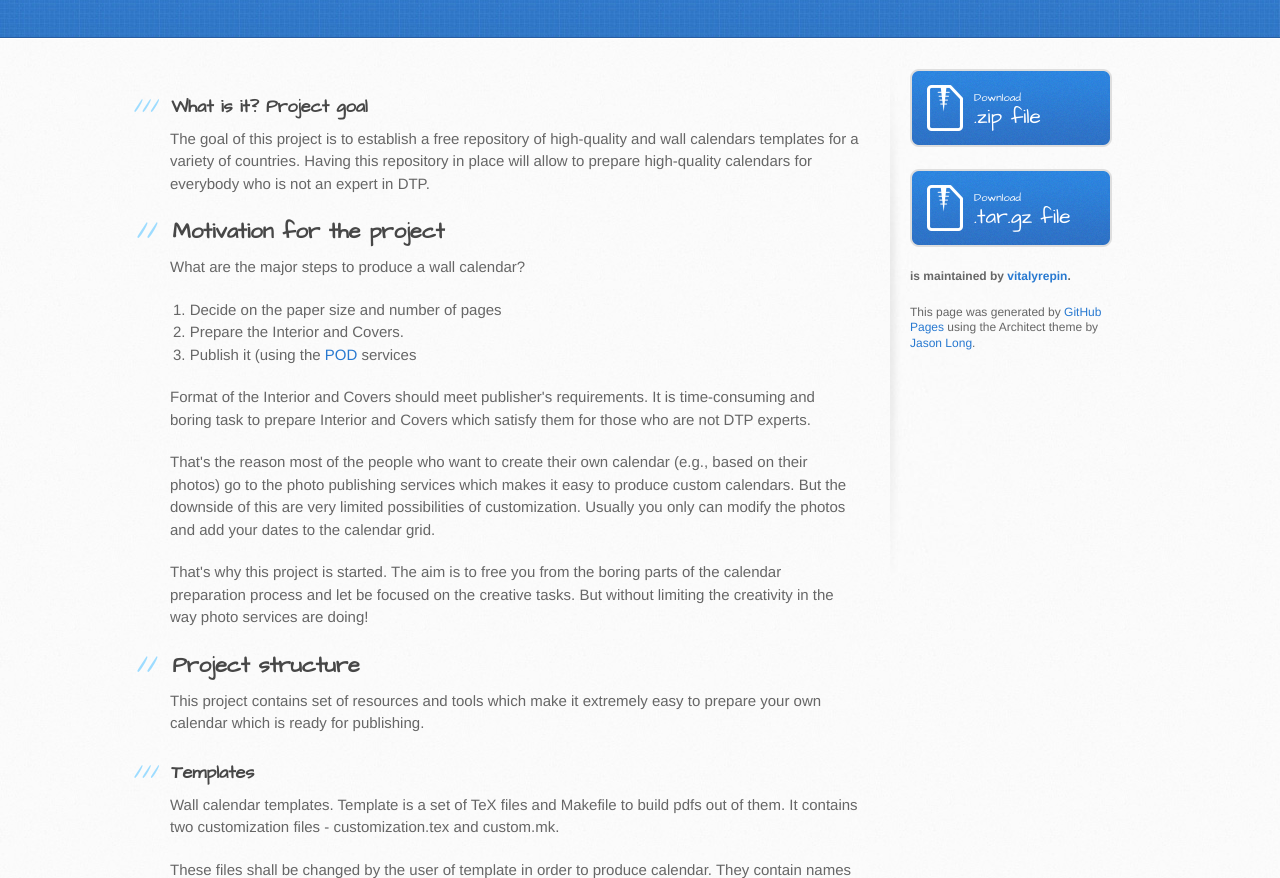
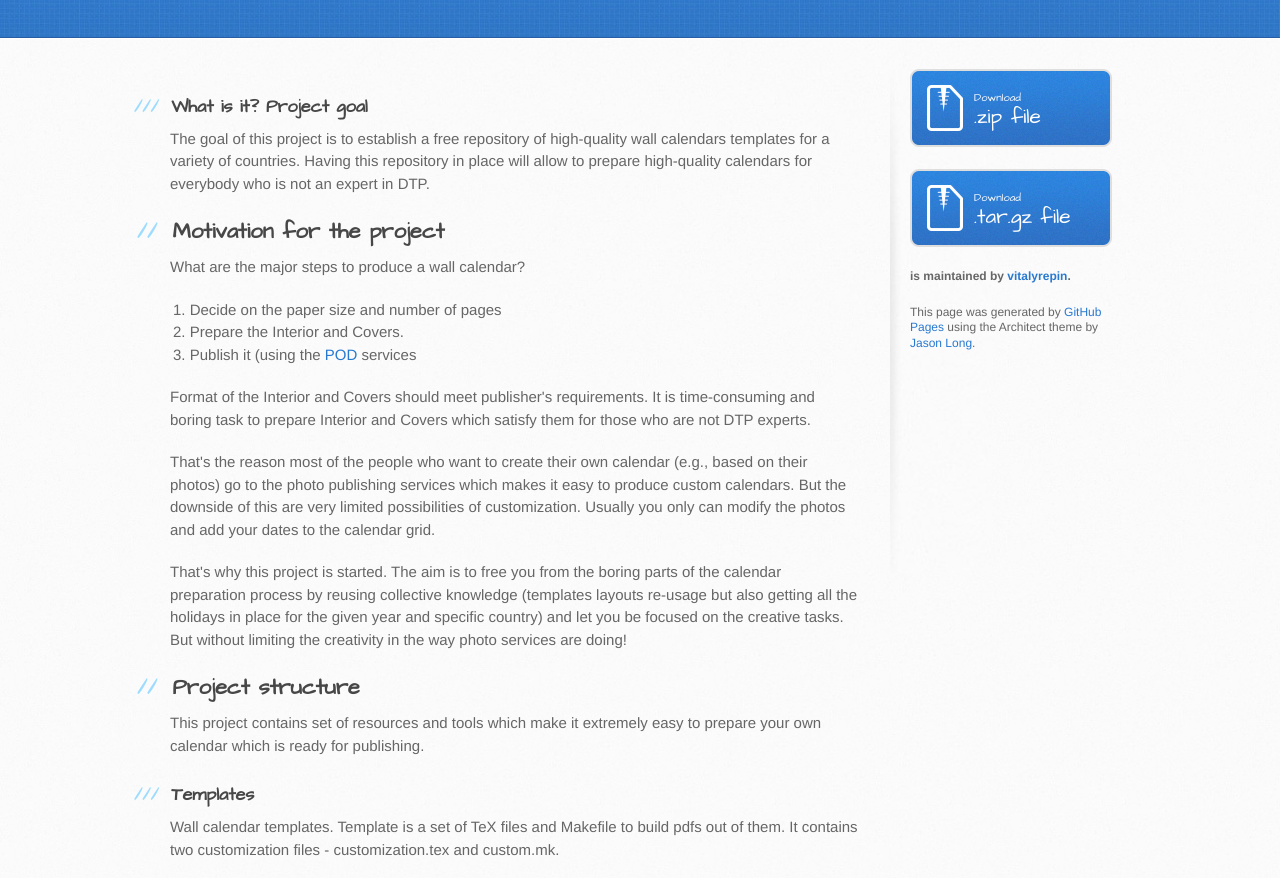
Before and after one commit to vitalyrepin/WallCalendar, a plain HTML site: page index.html in a window 1280 px wide. Shown: the part 197-1075 px from the top of the page. Drawn offline with Linux system fonts and the light colour scheme.

```diff
--- a/index.html
+++ b/index.html
@@ -31,7 +31,7 @@
           <h3>
 <a name="what-is-it-project-goal" class="anchor" href="#what-is-it-project-goal"><span class="octicon octicon-link"></span></a>What is it? Project goal</h3>
 
-<p>The goal of this project is to establish a free repository of high-quality and wall calendars templates for a variety of countries. Having this repository in place will allow to prepare high-quality calendars for everybody who is not an expert in DTP.</p>
+<p>The goal of this project is to establish a free repository of high-quality wall calendars templates for a variety of countries. Having this repository in place will allow to prepare high-quality calendars for everybody who is not an expert in DTP.</p>
 
 <h2>
 <a name="motivation-for-the-project" class="anchor" href="#motivation-for-the-project"><span class="octicon octicon-link"></span></a>Motivation for the project</h2>
@@ -46,7 +46,7 @@
 
 <p>That's the reason most of the people who want to create their own calendar (e.g., based on their photos) go to the photo publishing services which makes it easy to produce custom calendars. But the downside of this are very limited possibilities of customization. Usually you only can modify the photos and add your dates to the calendar grid.</p>
 
-<p>That's why this project is started. The aim is to free you from the boring parts of the calendar preparation process and let be focused on the creative tasks. But without limiting the creativity in the way photo services are doing!</p>
+<p>That's why this project is started. The aim is to free you from the boring parts of the calendar preparation process by reusing collective knowledge (templates layouts re-usage but also getting all the holidays in place for the given year and specific country) and let you be focused on the creative tasks. But without limiting the creativity in the way photo services are doing!</p>
 
 <h2>
 <a name="project-structure" class="anchor" href="#project-structure"><span class="octicon octicon-link"></span></a>Project structure</h2>
```
Also changed, not shown: params.json (+1 -1 lines).
